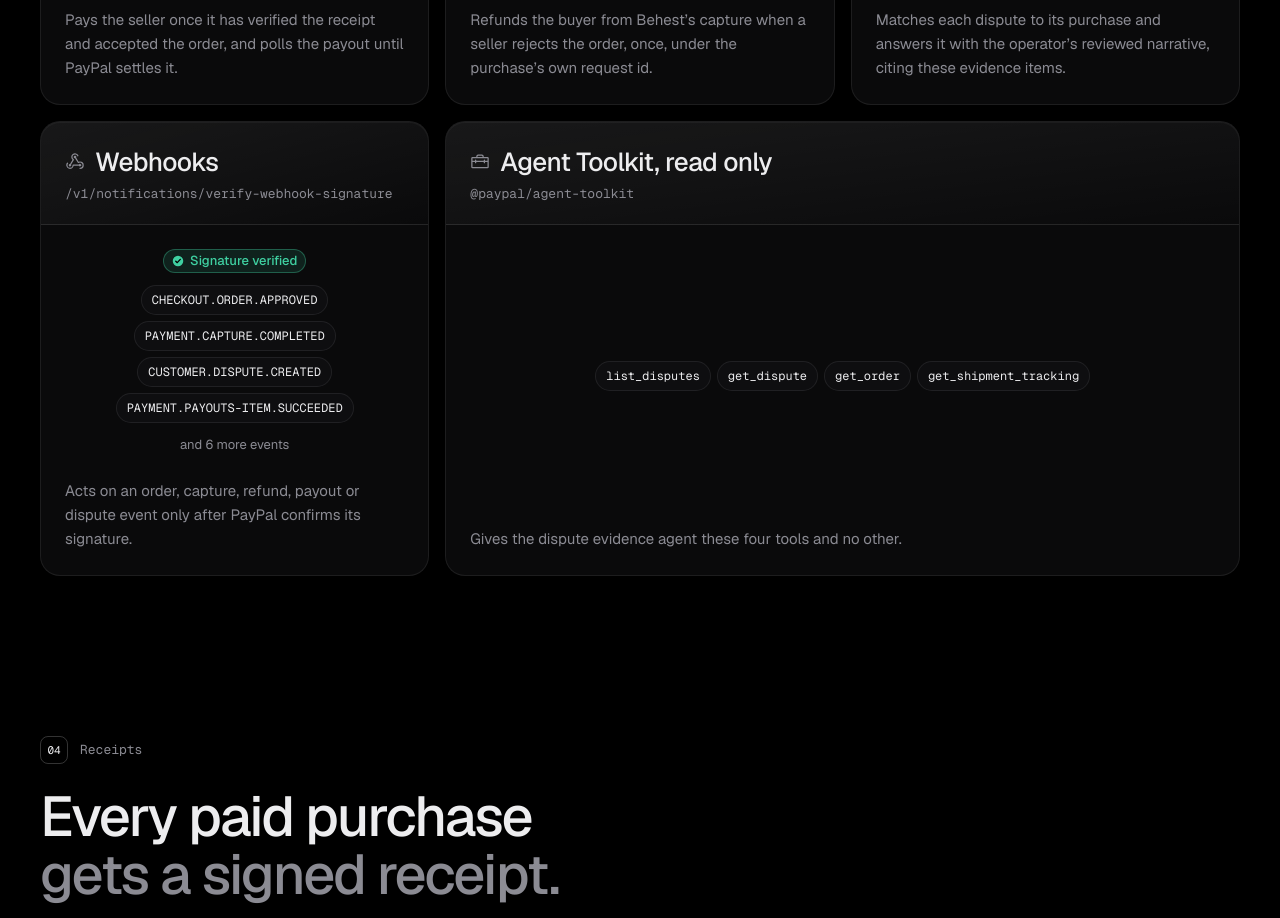
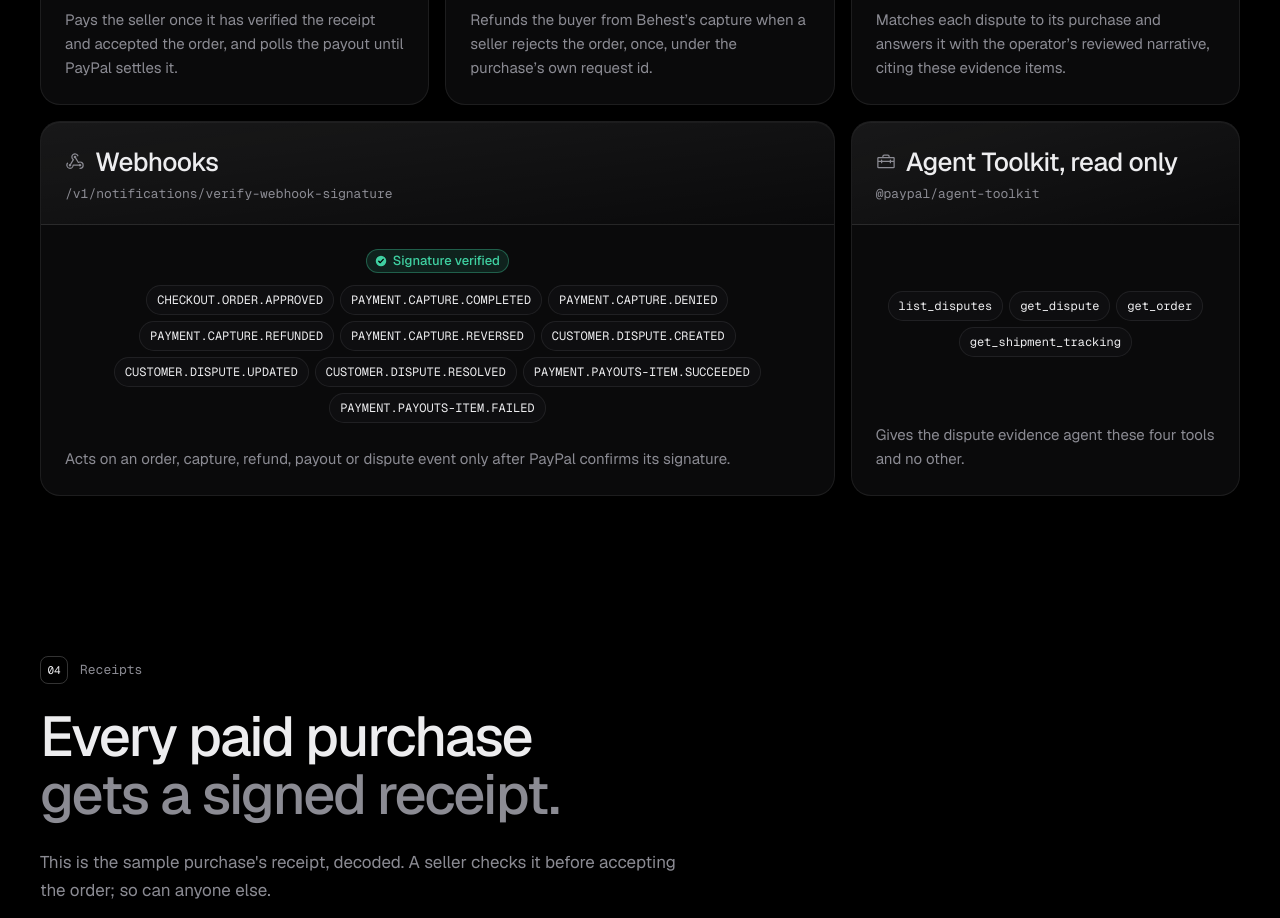
Before and after one commit to omsherikar/behest, a Next.js app: page / in a window 1280 px wide. Shown: the part 4620-5538 px from the top of the page. Built offline with nearby package versions, Linux system fonts and the light colour scheme.

Commit message:
Make the webhooks tile the wide one, with all ten events, so no tile has an empty band

```diff
--- a/app/_landing/built-on-paypal.tsx
+++ b/app/_landing/built-on-paypal.tsx
@@ -19,7 +19,8 @@ import { Section } from './section';
 
 // What Behest uses PayPal for, as a bento grid: one tile per API, with its path, a small view of the
 // values Behest handles there and one line on what it does with them. The values come from the code
-// (./paypal-facts.ts, held to it by a test) or from the sample purchase's signed receipt.
+// (./paypal-facts.ts, held to it by a test) or from the sample purchase's signed receipt. The two wide
+// tiles are the saved wallet and the webhooks, whose ten events need the room.
 
 const chip = 'rounded-full border border-line bg-raised/70 px-2.5 py-0.5 font-mono text-[0.75rem] text-text';
 
@@ -69,15 +70,11 @@ function RefundRequest() {
   );
 }
 
-const SHOWN_EVENTS = ['CHECKOUT.ORDER.APPROVED', 'PAYMENT.CAPTURE.COMPLETED', 'CUSTOMER.DISPUTE.CREATED', 'PAYMENT.PAYOUTS-ITEM.SUCCEEDED'];
-
 function Webhooks() {
-  const more = WEBHOOK_EVENT_TYPES.length - SHOWN_EVENTS.length;
   return (
     <div className="grid justify-items-center gap-3">
       <StatusBadge tone="seal">Signature verified</StatusBadge>
-      <Chips items={SHOWN_EVENTS} label="Some of the events Behest acts on" />
-      <p className="text-meta text-muted">and {more} more events</p>
+      <Chips items={WEBHOOK_EVENT_TYPES} label="The PayPal events Behest acts on" />
     </div>
   );
 }
@@ -130,6 +127,8 @@ const TILES: { name: string; path: string; use: string; icon: ReactNode; span?:
     path: '/v1/notifications/verify-webhook-signature',
     use: 'Acts on an order, capture, refund, payout or dispute event only after PayPal confirms its signature.',
     icon: <WebhooksLogo weight="regular" />,
+    // Wide only in three columns, where its ten events need the room; in two, it pairs with the toolkit.
+    span: 'lg:col-span-2',
     visual: <Webhooks />,
   },
   {
@@ -137,8 +136,6 @@ const TILES: { name: string; path: string; use: string; icon: ReactNode; span?:
     path: '@paypal/agent-toolkit',
     use: 'Gives the dispute evidence agent these four tools and no other.',
     icon: <Toolbox weight="regular" />,
-    // Wide only in three columns: in two, it pairs with Webhooks.
-    span: 'lg:col-span-2',
     visual: <Chips items={TOOLKIT_TOOLS} label="The toolkit tools the agent can call" />,
   },
 ];
```
